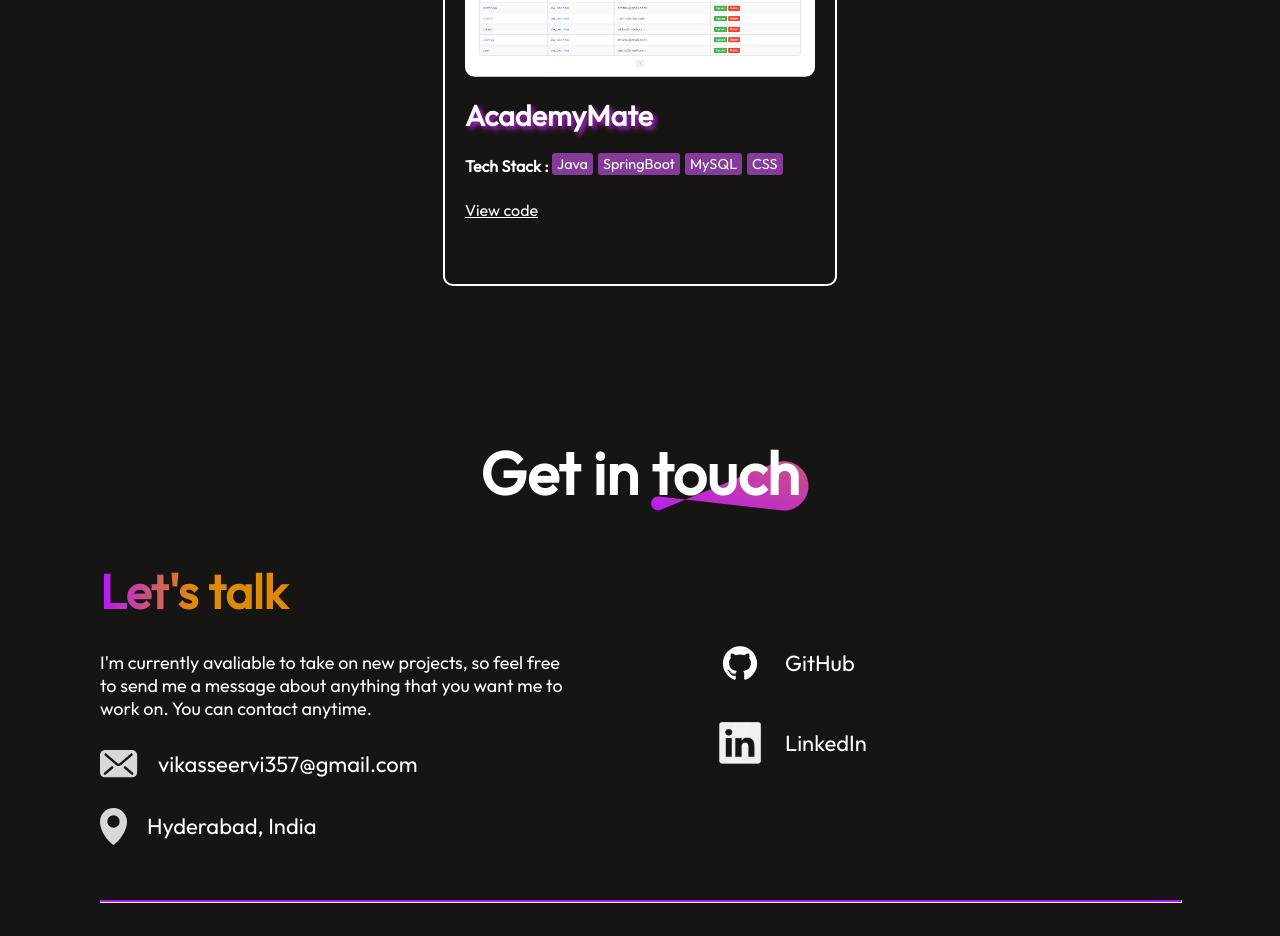
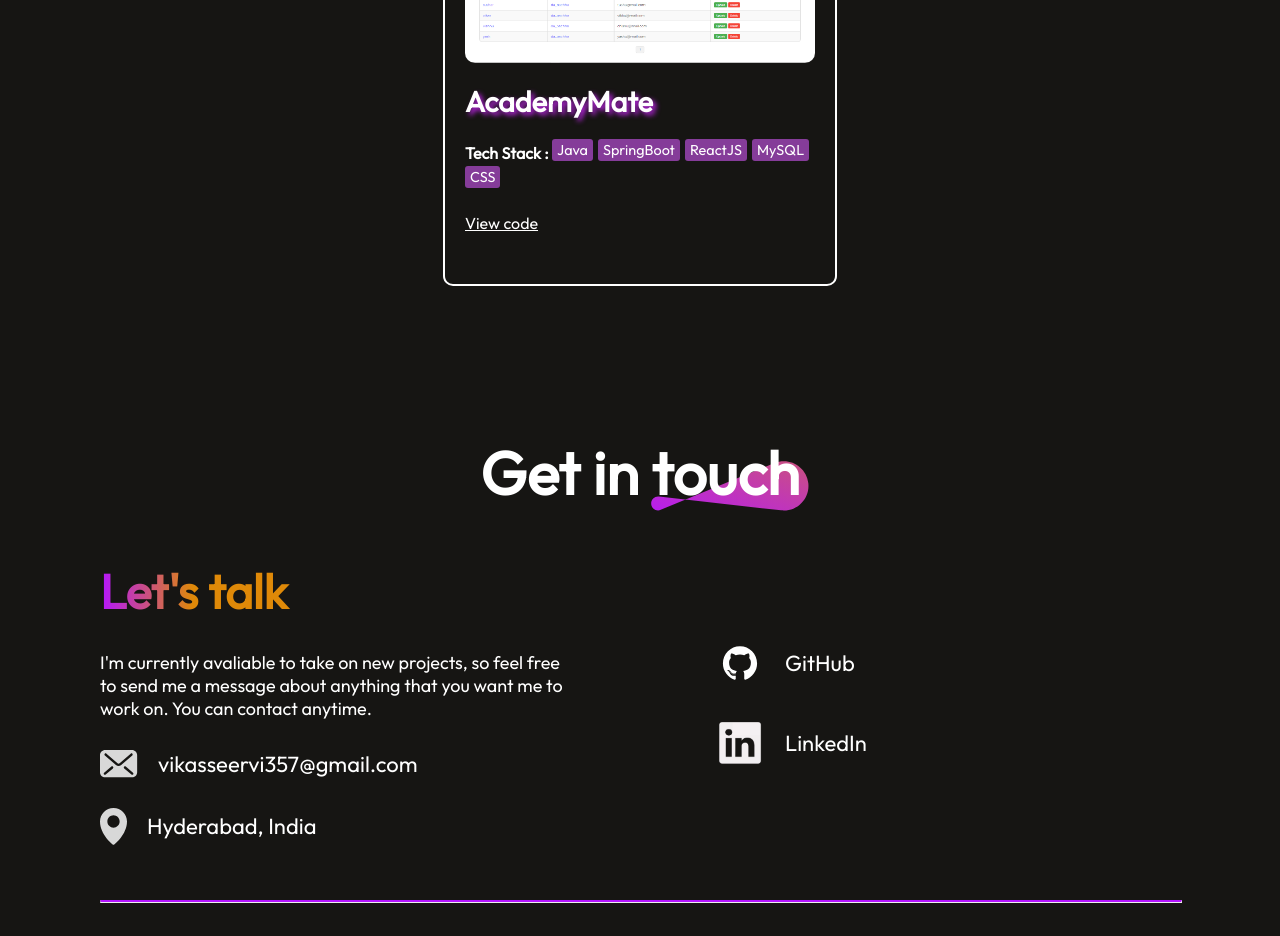
Before and after one commit to vikasseervi/Portfolio, a React (Vite) app: page / in a window 1280 px wide. Shown: the part 4040-4976 px from the top of the page. Built offline with nearby package versions, Linux system fonts and the light colour scheme.

Commit message:
AcademyMate Ammend

```diff
--- a/src/Components/Projects/Projects.jsx
+++ b/src/Components/Projects/Projects.jsx
@@ -12,7 +12,7 @@ import { useState } from 'react'
 export default function Projects() {
 
     const exManageSkills = ['Java', 'SpringBoot', 'MySQL', 'JPA', 'HTML', 'CSS', 'Thymeleaf'];
-    const academyMateSkills = ['Java', 'SpringBoot', 'MySQL', 'CSS'];
+    const academyMateSkills = ['Java', 'SpringBoot', 'ReactJS', 'MySQL', 'CSS'];
     const portfolioSkills = ['ReactJS', 'HTML', 'CSS'];
 
     const [isHovered, setIsHovered] = useState('');
```
